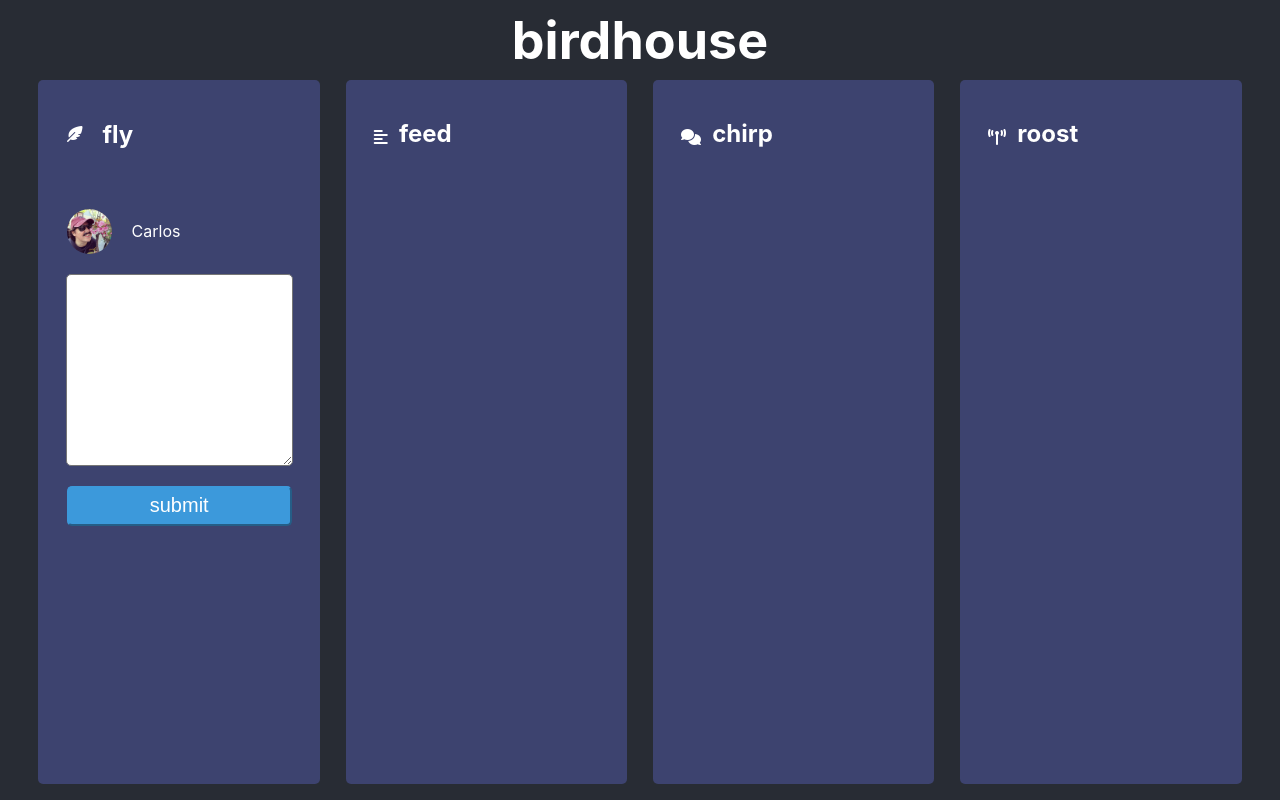
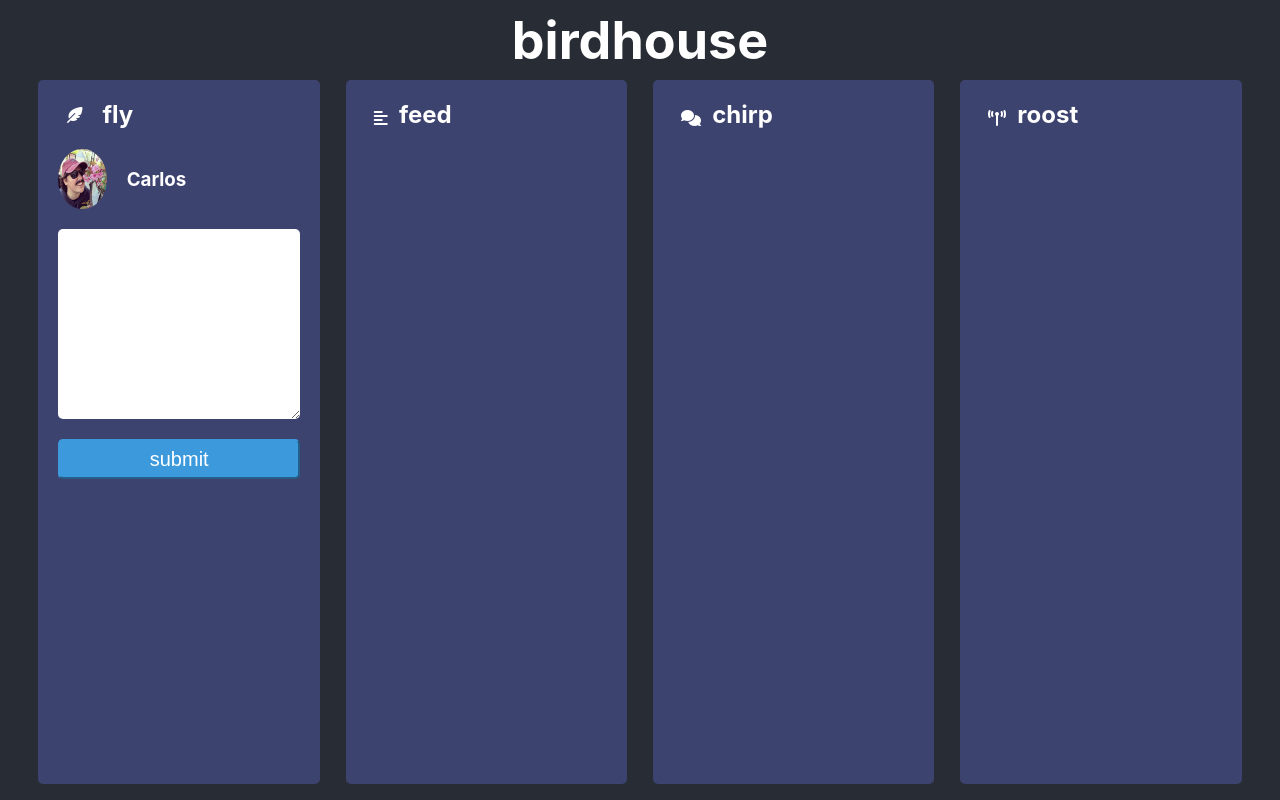
Before and after one commit to rachelfeldman/birdhouse, a React (Create React App) app: page / in a window 1280 px wide. Built offline with nearby package versions, Linux system fonts and the light colour scheme.

Commit message:
add PanelBody component for styling

```diff
--- a/src/FlyPanel.css
+++ b/src/FlyPanel.css
@@ -5,27 +5,24 @@ div.flypanel {
   flex-grow: 1;
   align-items: flex-start;
   justify-content: flex-start;
+  width: calc(100% - 40px);
 }
 
 textarea.flypanel {
   border-radius: 5px;
-  width: 80%;
   border-size: 0px;
   font-size: 1.25em;
   padding: 0px;
-  margin: 0px auto 20px auto;
+  border: none;
 }
 
 button.flypanel {
   height: 40px;
-  width: 80%;
-  padding: 0px;
   border-color: #3C99DB;
   background-color: #3C99DB;
   font-size: 1.25em;
   color: white;
   border-radius: 5px;
-  margin: 0px auto 20px auto;
 }
 
 img.avatar {
@@ -36,8 +33,6 @@ img.avatar {
 div.avatar {
   display: flex;
   flex-direction: row;
-  width: 80%;
-  margin: 20px auto 20px auto;
 }
 
 div.avatar-name {
--- a/src/FlyPanel.js
+++ b/src/FlyPanel.js
@@ -1,5 +1,5 @@
 import React from 'react';
-import Panel from './Panel.js';
+import Panel, { PanelBody } from './Panel.js';
 import './FlyPanel.css'
 import avatar from './avatar.jpeg';
 
@@ -8,21 +8,22 @@ const USER = {
   name: 'Carlos'
 };
 
-const FlyPanel = () => {
-  return (
+const FlyPanel = () => (
     <Panel fontAwesomeName="fas fa-feather-alt" title='fly' gridColumn='2'>
       <div className='flypanel'>
+        <PanelBody>
           <div className='avatar'>
             <img className='avatar' src={avatar} alt='avatar' />
             <div className='avatar-name'>
-            {USER.name}
+              <h3>{USER.name}</h3>
             </div>
           </div>
           <textarea className='flypanel' rows="10" />
           <button className='flypanel'>submit</button>
+
+        </PanelBody>
       </div>
     </Panel>
 );
-}
 
 export default FlyPanel;
--- a/src/Panel.css
+++ b/src/Panel.css
@@ -12,11 +12,15 @@ div.panel-title {
   flex-direction: row;
   align-items: center;
   justify-content: flex-start;
-  margin: 20px auto 20px auto;
+  margin: 20px auto 0px auto;
   width: 80%;
-  min-height: 67px;
 }
 
 h2.panel-title {
-  margin-left: 20px;
+  margin: 0 20px;
 }
+
+.panel-child {
+  margin: 20px auto 0px auto;
+  width: 100%;
+}
--- a/src/Panel.js
+++ b/src/Panel.js
@@ -1,4 +1,4 @@
-import React from 'react';
+import React, { Children, cloneElement } from 'react';
 import './Panel.css'
 
 const Panel = ({ fontAwesomeName, title, gridColumn, children }) => (
@@ -11,4 +11,14 @@ const Panel = ({ fontAwesomeName, title, gridColumn, children }) => (
   </div>
 );
 
+export const PanelBody = ({ children }) => (
+  Children.map(children, child => (
+    cloneElement(child, {
+      className: child.props.className.length > 0 ?
+        child.props.className + ' panel-child' :
+        'panel-child'
+    }))
+  )
+);
+
 export default Panel;
```
Lines whose indentation alone changed are shown as unchanged.
